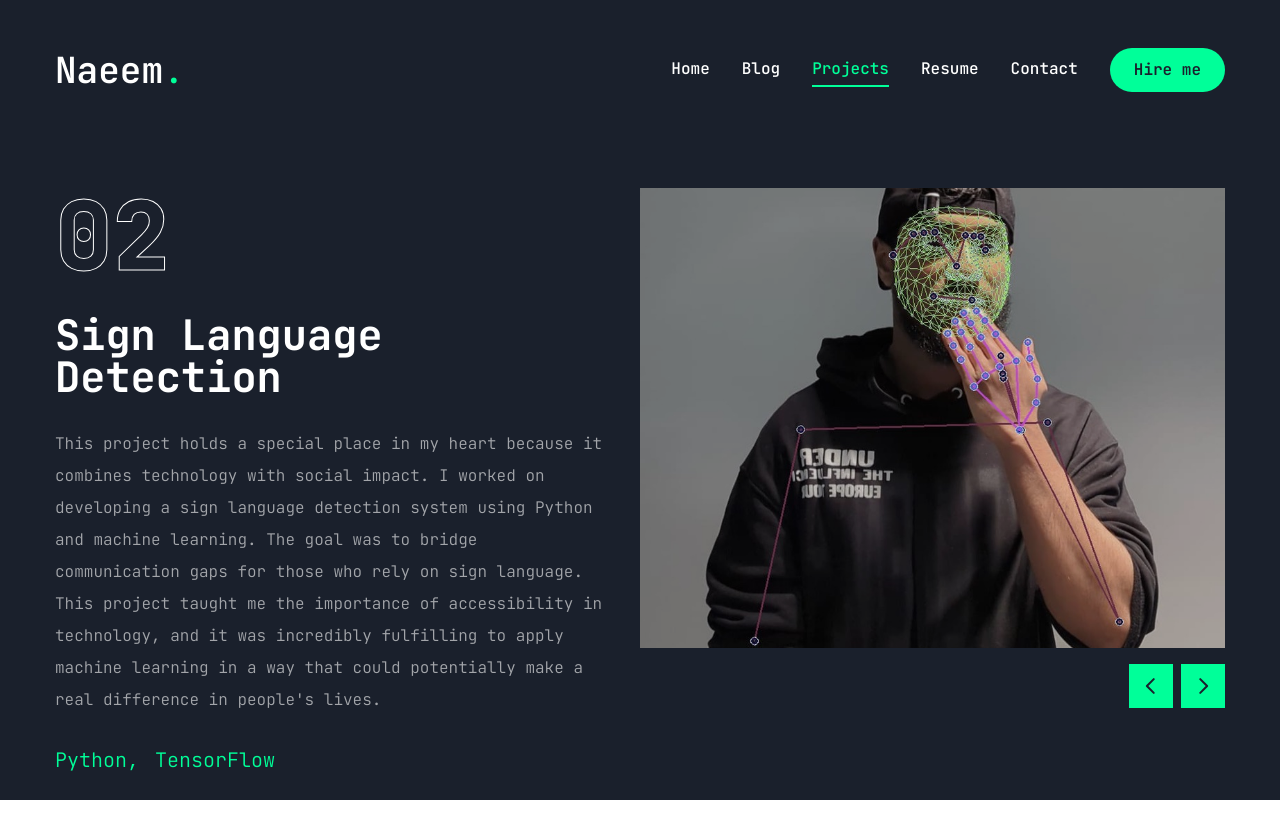
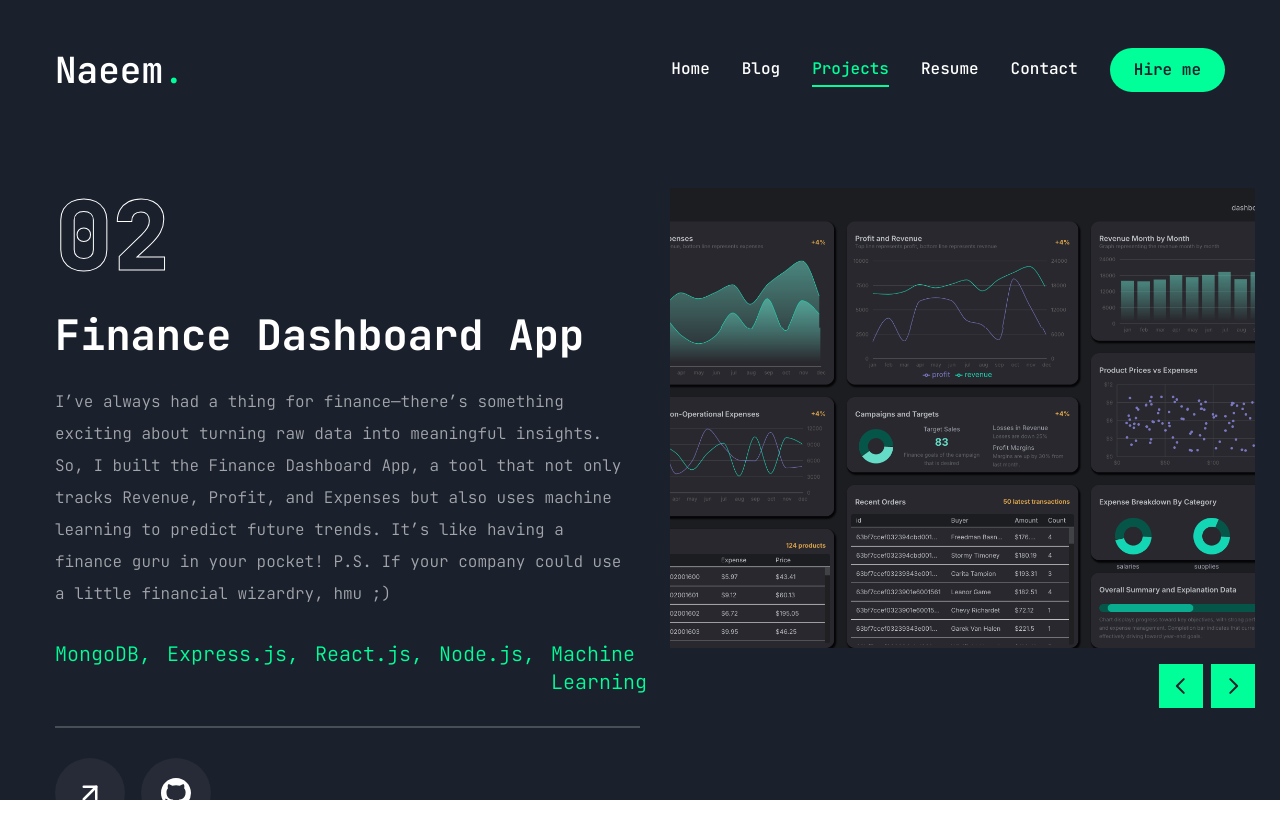
Before and after one commit to naeem0512/naeem-portfolio-website, a Next.js app: page /projects in a window 1280 px wide. Both pictures are taken after a click on the button 1203 px from the left and 686 px from the top of the page. Shown: the top 838 px of the page. Built offline with nearby package versions, Linux system fonts and the light colour scheme.

Commit message:
Added Financial Dashboard MERN Project with updated descriptions

```diff
--- a/app/projects/page.jsx
+++ b/app/projects/page.jsx
@@ -7,6 +7,7 @@ import { Swiper, SwiperSlide } from "swiper/react";
 import "swiper/css";
 
 import { BsGithub } from "react-icons/bs";
+import { FiArrowUpRight } from "react-icons/fi"; // Import the diagonal arrow icon
 
 import {
   Tooltip,
@@ -25,7 +26,7 @@ const projects = [
     category: "Fullstack",
     title: "Portfolio Website",
     description:
-      "This portfolio website is more than just a collection of my work—it's a reflection of my journey as a developer. Built with Next.js and Tailwind CSS, this site represents countless hours of coding, tweaking, and perfecting. The goal was to create something that not only showcases my skills but also provides an intuitive and visually appealing experience. It's a project that continues to evolve as I learn more and push the boundaries of what I can do. And hey, you’re already here, so you know it’s working!",
+      "This portfolio isn’t just a showcase—it’s my coding adventure. Built with Next.js and Tailwind CSS, it’s the result of countless hours tweaking things to look and feel just right. It’s still evolving as I learn new tricks. And hey, you’re already here, so I guess it’s doing its job!",
     stack: [
       { name: "Next.js" },
       { name: "Tailwind CSS" },
@@ -36,6 +37,25 @@ const projects = [
   },
   {
     num: "02",
+    category: "Fullstack",
+    title: "Finance Dashboard App",
+    description:
+      `I’ve always had a thing for finance—there’s something exciting about turning raw data into meaningful insights. So, I built the Finance Dashboard App, a tool that not only tracks Revenue, Profit, and Expenses but also uses machine learning to predict future trends. It’s like having a finance guru in your pocket!
+
+      P.S. If your company could use a little financial wizardry, hmu ;)`,
+    stack: [
+      { name: "MongoDB" },
+      { name: "Express.js" },
+      { name: "React.js" },
+      { name: "Node.js" },
+      { name: "Machine Learning" },
+    ],
+    image: "/finance-app.png",
+    github: "https://github.com/naeem0512/finance-app",
+    live: "https://finance-ew52e1p9d-naeems-projects-50b3f431.vercel.app",
+  },
+  {
+    num: "03",
     category: "Python",
     title: "Sign Language Detection",
     description:
@@ -48,7 +68,7 @@ const projects = [
     github: "https://github.com/naeem0512/Sign-Language",
   },
   {
-    num: "03",
+    num: "04",
     category: "Machine Learning",
     title: "Emotion Classification in Images: Happy vs. Sad",
     description:
@@ -62,7 +82,7 @@ const projects = [
     github: "https://github.com/naeem0512/cnn-image-classifier",
   },
   {
-    num: "04",
+    num: "05",
     category: "Backend",
     title: "Luxury Wheels",
     description:
@@ -76,11 +96,11 @@ const projects = [
     github: "https://github.com/naeem0512/LuxuryWheels",
   },
   {
-    num: "05",
+    num: "06",
     category: "Frontend",
     title: "Phaser Brick Breaker Game",
     description:
-      "Creating this Phaser-based brick breaker game was a trip down memory lane to the classic games I grew up with. The challenge was to replicate the fun and addictive nature of the original while adding my own twist. This project allowed me to dive deep into game development concepts and sharpen my skills in HTML, JavaScript, and Phaser. It was a fun project that reminded me why I fell in love with coding in the first place—it's about creating something that brings joy.",
+      "Building this Phaser-based brick breaker game was a nostalgic blast from the past. The challenge? Capture that classic, addictive fun with my own twist. It took me deep into game dev with HTML, JavaScript, and Phaser, and reminded me why I love coding—it’s all about creating something that brings joy!",
     stack: [
       { name: "HTML" },
       { name: "JavaScript" },
@@ -90,11 +110,11 @@ const projects = [
     github: "https://github.com/naeem0512/Phaser-Brick-Breaker-Game",
   },
   {
-    num: "06",
+    num: "07",
     category: "Machine Learning",
     title: "Movie Recommender",
     description:
-      "The Movie Recommender system was an exciting project that introduced me to the world of machine learning. The idea was to create a hybrid recommendation system that combines different filtering methods to suggest movies. It was fascinating to see how algorithms can predict user preferences and how data-driven insights can enhance user experiences. This project not only improved my Python and data analysis skills but also sparked my interest in AI and its potential to shape the future.",
+      "Building the Movie Recommender system was my ticket into the wild world of machine learning. I cooked up a hybrid system that suggests movies like a psychic Netflix. Watching algorithms predict user preferences was a mind-blowing experience, and it seriously leveled up my Python and data skills. Plus, it’s got me thinking—AI might just be the future, and I’m here for it! So, Inception tonight?",
     stack: [
       { name: "Python" },
       { name: "Jupyter Notebook" },
@@ -104,11 +124,11 @@ const projects = [
     github: "https://github.com/naeem0512/MovieRecommender",
   },
   {
-    num: "07",
+    num: "08",
     category: "Python",
     title: "Snake Game",
     description:
-      "Building the Snake Game with Pygame was a nostalgic project that brought back memories of playing the classic game on my first mobile phone. The challenge was to recreate that same simple yet addictive experience using Python. This project allowed me to explore game development from a new perspective, focusing on the mechanics and user experience. It was a fun way to apply my programming skills to create something timeless and enjoyable.",
+      "Building the Snake Game with Pygame was a nostalgic trip back to my first mobile phone. Recreating that simple, addictive classic with Python was a blast, letting me dive into game mechanics and user experience. It was a fun way to flex my coding muscles and create something timeless.",
     stack: [
       { name: "Python" },
       { name: "Pygame" },
@@ -165,7 +185,23 @@ const Work = () => {
               </ul>
               {/* border */}
               <div className="border border-white/20"></div>
-              {/* github project button */}
+              <div className="flex gap-4">
+                {/* Live demo button */}
+                {project.live && (
+                  <Link href={project.live} target="_blank">
+                    <TooltipProvider delayDuration={100}>
+                      <Tooltip>
+                        <TooltipTrigger className="w-[70px] h-[70px] rounded-full bg-white/5 flex justify-center items-center group">
+                          <FiArrowUpRight className="text-white text-3xl group-hover:text-accent" />
+                        </TooltipTrigger>
+                        <TooltipContent>
+                          <p>Live Demo</p>
+                        </TooltipContent>
+                      </Tooltip>
+                    </TooltipProvider>
+                  </Link>
+                )}
+                {/* Github project button */}
                 <Link href={project.github}>
                   <TooltipProvider delayDuration={100}>
                     <Tooltip>
@@ -178,6 +214,7 @@ const Work = () => {
                     </Tooltip>
                   </TooltipProvider>
                 </Link>
+              </div>
             </div>
           </div>
           <div className="w-full xl:w-[50%]">
--- a/components/Stats.jsx
+++ b/components/Stats.jsx
@@ -6,7 +6,7 @@ const stats = [
   { num: 2, text: "Years of Study" },
   { num: 7, text: "Projects Completed" },
   { num: 15, text: "Certifications" },
-  { num: 59, text: "Code Commits" },
+  { num: 69, text: "Code Commits" },
 ];
 
 const Stats = () => {
```
Also changed, not shown: public/finance-app.png (added). Lines whose indentation alone changed are shown as unchanged.
